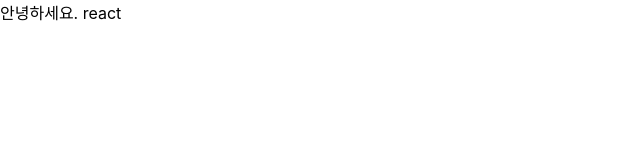
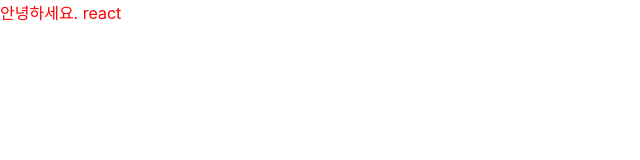
Before and after one commit to haeunNoh06/React-Study, a React (Create React App) app: page / in a window 1280 px wide. Shown: the top 160 px of the page, without its empty margins (0-640 px from the left). Built offline with nearby package versions, Linux system fonts and the light colour scheme.

Commit message:
(1.5) props를 통해 컴포넌트에게 값 전달하기

```diff
--- a/src/App.js
+++ b/src/App.js
@@ -4,7 +4,7 @@
 
 function App() {
   return (
-    <Hello name="react" />
+    <Hello name="react" color="red"/>
   );
 }
 
--- a/src/Hello.js
+++ b/src/Hello.js
@@ -1,7 +1,7 @@
 import React from "react";
 
-function Hello(props) {
-    return <div>안녕하세요. {props.name}</div>
+function Hello({color, name}) {
+    return <div style={{color}}>안녕하세요. {name}</div>
 }
 
 export default Hello;
```
